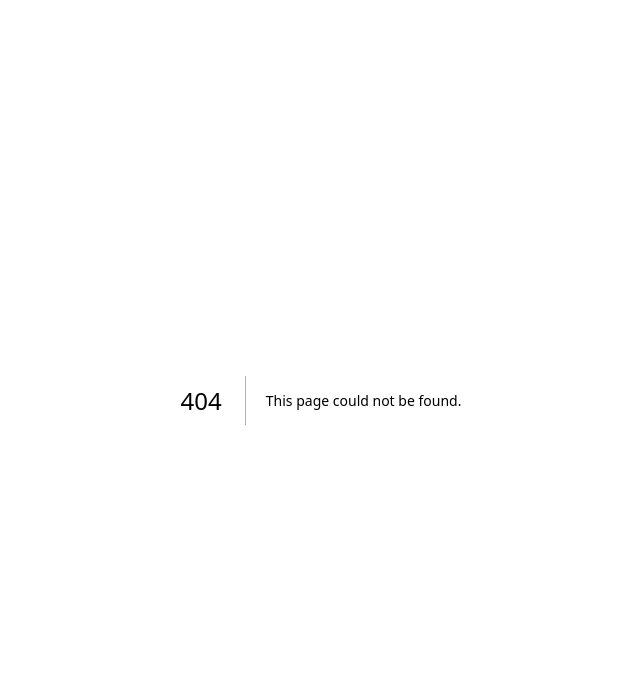
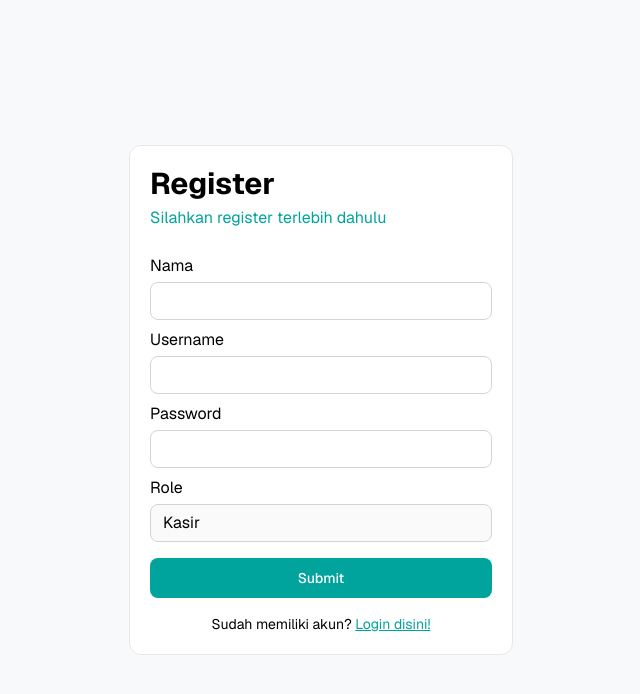
Before and after one commit to FaishalHilmi/antibiotic-sales-forecast, a Next.js app: page /auth/register in a window 1280 px wide. Before the commit this address had no page. Shown: the top 694 px of the page, without its empty margins (319-959 px from the left). Built offline with nearby package versions, Linux system fonts and the light colour scheme.

Commit message:
add: RegisterPage for Import FormRegister Component

```diff
--- /dev/null
+++ b/app/auth/register/page.tsx
@@ -0,0 +1,18 @@
+import React from "react";
+import FormRegister from "./components/FormRegister";
+
+export default function RegisterPage() {
+  return (
+    <div className="login-wrapper h-screen flex justify-center items-center bg-base">
+      <div className="form-wrapper w-full p-4 md:p-0">
+        <div className="max-w-sm mx-auto p-5 rounded-xl bg-white border border-gray-200">
+          <h1 className="font-bold text-3xl text-black mb-1">Register</h1>
+          <span className="block mb-6 text-primary">
+            Silahkan register terlebih dahulu
+          </span>
+          <FormRegister />
+        </div>
+      </div>
+    </div>
+  );
+}
```
